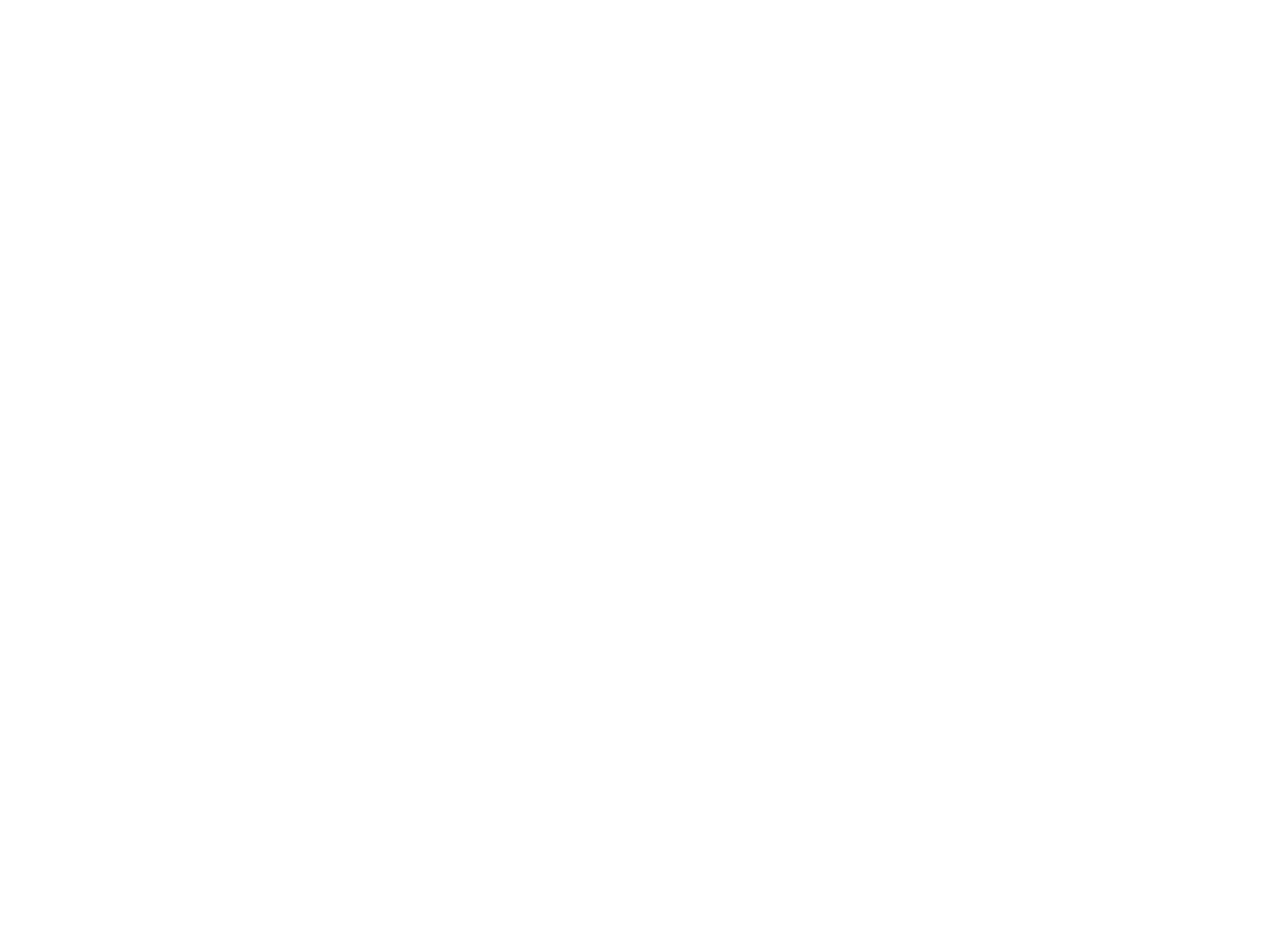
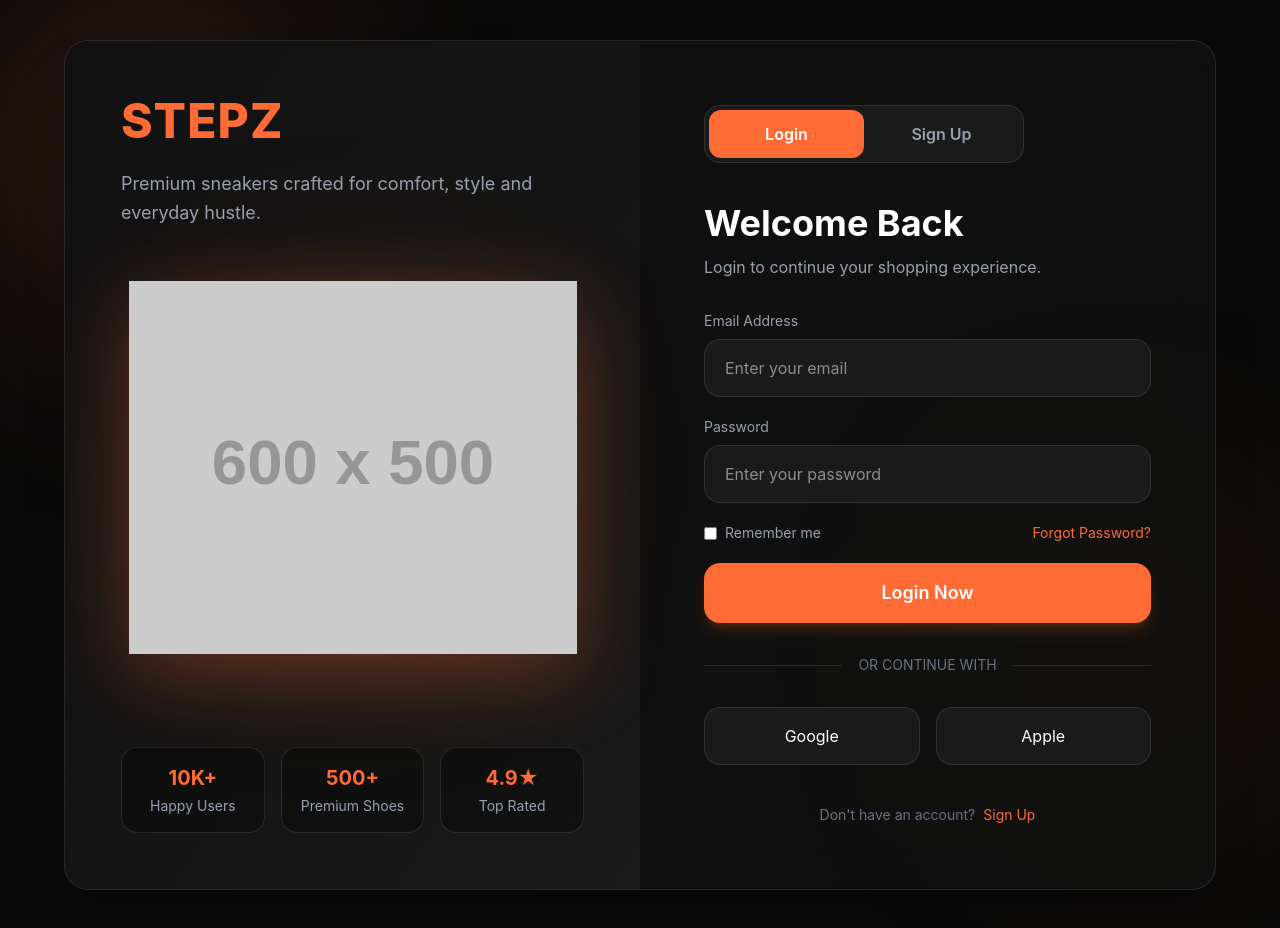
Before and after one commit to vansh-verma-dev/ApexStore_E-Commerce, a React (Vite) app: page /AuthPage in a window 1280 px wide. Before the commit this address had no page. Before the commit the page ends 800 px from the top, so only its background shows below. Built offline with nearby package versions, Linux system fonts and the light colour scheme.

Commit message:
Create a Auth Page

```diff
--- a/package.json
+++ b/package.json
@@ -10,6 +10,7 @@
     "preview": "vite preview"
   },
   "dependencies": {
+    "@reduxjs/toolkit": "^2.12.0",
     "@tailwindcss/vite": "^4.3.0",
     "aos": "^2.3.4",
     "axios": "^1.16.1",
@@ -23,6 +24,7 @@
     "react-dom": "^19.2.6",
     "react-hot-toast": "^2.6.0",
     "react-icons": "^5.6.0",
+    "react-redux": "^9.3.0",
     "react-router-dom": "^7.15.0",
     "tailwindcss": "^4.3.0"
   },
--- a/src/App.jsx
+++ b/src/App.jsx
@@ -3,6 +3,7 @@
 import Profile from "./Pages/Profile";
 import ViewProducts from "./Components/ProjectsDetails";
 import CartPage from "./Pages/Cart";
+import AuthPage from "./Pages/Auth";
 
 
 function App() {
@@ -13,6 +14,8 @@
         <Route path="/profile" element={<Profile />} />
         <Route path="/product/:id" element={<ViewProducts />} />
         <Route path="/Cart" element={<CartPage/>}></Route>
+        <Route path="/AuthPage" element={<AuthPage/>}></Route>
+
       </Routes>
 
     </>
--- a/src/Components/MobileNav.jsx
+++ b/src/Components/MobileNav.jsx
@@ -29,10 +29,12 @@
                 </div>
             </Link>
 
+<Link to="/AuthPage">
 
             <div className="w-[45px] h-[45px] rounded-full border border-zinc-300 flex items-center justify-center hover:bg-black hover:text-white transition-all duration-300 cursor-pointer text-lg">
                 <IoSettingsOutline />
             </div>
+</Link>
 
         </div>
     );
--- a/src/Components/Navbar.jsx
+++ b/src/Components/Navbar.jsx
@@ -80,14 +80,16 @@
                 id="navbtn"
             >
 
-                <a href="#" >
+                <Link to="/Cart">
                     <button
                         className="CartBtn w-[45px] h-[45px] rounded-full border border-zinc-300 sm:flex items-center justify-center hover:bg-black hover:text-white transition-all duration-300 cursor-pointer
                         hidden"
                     >
                         <FaCartShopping />
                     </button>
-                </a>
+                </Link>
+
+
 
 
                 <a href="#">
@@ -114,18 +116,6 @@
 
 export default Navbar;
 
-export function SearchInput() {
-    <div className="search_bar hidden lg:flex items-center gap-3 border border-zinc-300 rounded-full px-5 py-3 w-[350px] bg-zinc-50" id="search_bar">
-        <input
-            type="search"
-            placeholder="What are you looking for?"
-            className="w-full bg-transparent outline-none text-sm"
-        />
-
-        <IoSearch className="text-2xl cursor-pointer text-zinc-600 hover:text-black transition-all duration-300" />
-    </div>
-}
-
 
 export const SearchBar = () => {
     return (
--- /dev/null
+++ b/src/Pages/Auth.jsx
@@ -0,0 +1,228 @@
+import React, { useState } from "react";
+
+export default function AuthPage() {
+  const [isLogin, setIsLogin] = useState(true);
+
+  return (
+    <div className="min-h-screen bg-[#0a0a0a] text-white flex items-center justify-center px-4 py-10 overflow-hidden">
+
+      <div className="absolute top-0 left-0 w-[300px] h-[300px] bg-[#ff6b35]/20 blur-[120px] rounded-full"></div>
+
+      <div className="absolute bottom-0 right-0 w-[300px] h-[300px] bg-orange-500/10 blur-[120px] rounded-full"></div>
+
+      <div className="w-full max-w-6xl grid lg:grid-cols-2 bg-[#111111]/90 border border-white/10 rounded-3xl overflow-hidden shadow-2xl backdrop-blur-xl z-10">
+
+        <div className="hidden lg:flex flex-col justify-between p-14 bg-gradient-to-br from-[#111111] to-[#1a1a1a]">
+
+          <div>
+            <h1 className="text-5xl font-extrabold text-[#ff6b35] tracking-wide">
+              STEPZ
+            </h1>
+
+            <p className="mt-6 text-gray-400 text-lg leading-relaxed max-w-md">
+              Premium sneakers crafted for comfort, style and everyday hustle.
+            </p>
+          </div>
+
+          <div className="relative flex justify-center items-center">
+
+            <div className="absolute w-72 h-72 bg-[#ff6b35]/20 blur-[100px] rounded-full"></div>
+
+            <img
+              src="https://placehold.co/600x500"
+              alt="shoe"
+              className="relative z-10 w-full max-w-md object-contain drop-shadow-[0_20px_40px_rgba(255,107,53,0.3)] hover:scale-105 transition duration-500"
+            />
+
+          </div>
+
+          <div className="grid grid-cols-3 gap-4 mt-10">
+
+            <div className="bg-black/30 border border-white/10 rounded-2xl p-4 text-center">
+              <h3 className="text-[#ff6b35] font-bold text-xl">10K+</h3>
+              <p className="text-gray-400 text-sm mt-1">Happy Users</p>
+            </div>
+
+            <div className="bg-black/30 border border-white/10 rounded-2xl p-4 text-center">
+              <h3 className="text-[#ff6b35] font-bold text-xl">500+</h3>
+              <p className="text-gray-400 text-sm mt-1">Premium Shoes</p>
+            </div>
+
+            <div className="bg-black/30 border border-white/10 rounded-2xl p-4 text-center">
+              <h3 className="text-[#ff6b35] font-bold text-xl">4.9★</h3>
+              <p className="text-gray-400 text-sm mt-1">Top Rated</p>
+            </div>
+
+          </div>
+
+        </div>
+
+        <div className="p-8 sm:p-12 lg:p-16 flex flex-col justify-center">
+
+          <div className="flex bg-[#1a1a1a] border border-white/10 rounded-2xl p-1 mb-10 w-full max-w-xs">
+
+            <button
+              onClick={() => setIsLogin(true)}
+              className={`flex-1 py-3 rounded-xl font-semibold transition duration-300 ${
+                isLogin
+                  ? "bg-[#ff6b35] text-white"
+                  : "text-gray-400"
+              }`}
+            >
+              Login
+            </button>
+
+            <button
+              onClick={() => setIsLogin(false)}
+              className={`flex-1 py-3 rounded-xl font-semibold transition duration-300 ${
+                !isLogin
+                  ? "bg-[#ff6b35] text-white"
+                  : "text-gray-400"
+              }`}
+            >
+              Sign Up
+            </button>
+
+          </div>
+
+          <div className="mb-8">
+
+            <h2 className="text-4xl font-bold">
+              {isLogin ? "Welcome Back" : "Create Account"}
+            </h2>
+
+            <p className="text-gray-400 mt-3">
+              {isLogin
+                ? "Login to continue your shopping experience."
+                : "Create your account and explore premium collections."}
+            </p>
+
+          </div>
+
+          <form className="space-y-5">
+
+            {!isLogin && (
+              <div>
+                <label className="text-sm text-gray-400 mb-2 block">
+                  Full Name
+                </label>
+
+                <input
+                  type="text"
+                  placeholder="Enter your full name"
+                  className="w-full bg-[#1a1a1a] border border-white/10 focus:border-[#ff6b35] outline-none px-5 py-4 rounded-2xl transition duration-300"
+                />
+              </div>
+            )}
+
+            <div>
+              <label className="text-sm text-gray-400 mb-2 block">
+                Email Address
+              </label>
+
+              <input
+                type="email"
+                placeholder="Enter your email"
+                className="w-full bg-[#1a1a1a] border border-white/10 focus:border-[#ff6b35] outline-none px-5 py-4 rounded-2xl transition duration-300"
+              />
+            </div>
+
+            <div>
+              <label className="text-sm text-gray-400 mb-2 block">
+                Password
+              </label>
+
+              <input
+                type="password"
+                placeholder="Enter your password"
+                className="w-full bg-[#1a1a1a] border border-white/10 focus:border-[#ff6b35] outline-none px-5 py-4 rounded-2xl transition duration-300"
+              />
+            </div>
+
+            {!isLogin && (
+              <div>
+                <label className="text-sm text-gray-400 mb-2 block">
+                  Confirm Password
+                </label>
+
+                <input
+                  type="password"
+                  placeholder="Confirm your password"
+                  className="w-full bg-[#1a1a1a] border border-white/10 focus:border-[#ff6b35] outline-none px-5 py-4 rounded-2xl transition duration-300"
+                />
+              </div>
+            )}
+
+            {isLogin && (
+              <div className="flex items-center justify-between text-sm">
+
+                <label className="flex items-center gap-2 text-gray-400">
+                  <input type="checkbox" />
+                  Remember me
+                </label>
+
+                <button
+                  type="button"
+                  className="text-[#ff6b35] hover:underline"
+                >
+                  Forgot Password?
+                </button>
+
+              </div>
+            )}
+
+            <button
+              type="submit"
+              className="w-full bg-[#ff6b35] hover:bg-orange-600 transition duration-300 py-4 rounded-2xl font-semibold text-lg shadow-lg shadow-orange-500/20"
+            >
+              {isLogin ? "Login Now" : "Create Account"}
+            </button>
+
+          </form>
+
+          <div className="flex items-center gap-4 my-8">
+
+            <div className="flex-1 h-[1px] bg-white/10"></div>
+
+            <span className="text-gray-500 text-sm">
+              OR CONTINUE WITH
+            </span>
+
+            <div className="flex-1 h-[1px] bg-white/10"></div>
+
+          </div>
+
+          <div className="grid grid-cols-2 gap-4">
+
+            <button className="bg-[#1a1a1a] border border-white/10 hover:border-[#ff6b35] transition duration-300 rounded-2xl py-4 flex items-center justify-center gap-3">
+              Google
+            </button>
+
+            <button className="bg-[#1a1a1a] border border-white/10 hover:border-[#ff6b35] transition duration-300 rounded-2xl py-4 flex items-center justify-center gap-3">
+              Apple
+            </button>
+
+          </div>
+
+          <p className="text-center text-gray-500 text-sm mt-10">
+
+            {isLogin
+              ? "Don't have an account?"
+              : "Already have an account?"}
+
+            <button
+              onClick={() => setIsLogin(!isLogin)}
+              className="text-[#ff6b35] ml-2 hover:underline"
+            >
+              {isLogin ? "Sign Up" : "Login"}
+            </button>
+
+          </p>
+
+        </div>
+
+      </div>
+
+    </div>
+  );
+}
--- a/src/Pages/Cart.jsx
+++ b/src/Pages/Cart.jsx
@@ -8,12 +8,14 @@
     return (
         <>
             <Navbar />
-            <div className="w-full p-5  flex flex-col  items-center ">
+            {/* <div className="w-full p-5  flex flex-col  items-center ">
                 <FaShoppingBag
                     className="text-gray-400  text-7xl mt-20"
                 />
                 <button className="text-2xl text-white bg-blue-600 p-5 rounded-2xl mt-5">Explore Your Products</button>
-            </div>
+            </div> */}
+
+
             <Footer />
             <MobileNav />
         </>
```
Also changed, not shown: src/Components/ProjectsDetails.jsx (+23 -12 lines), 1 other file (tests, documents, lock files or other folders).
